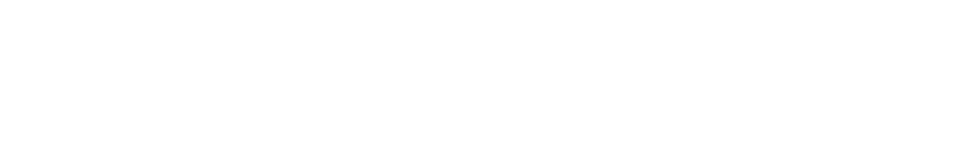
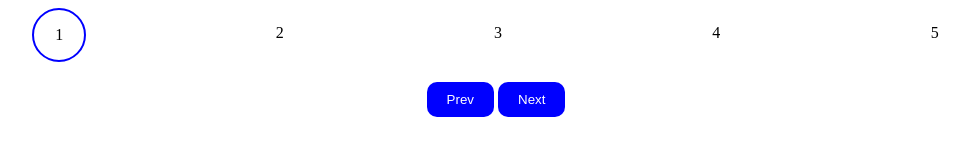
Before and after one commit to acciojob/progress-bar-ManiPoorna, a website: page main.html in a window 1280 px wide. Shown: the whole page, without its empty margins (144-1113 px from the left). Drawn offline with Linux system fonts and the light colour scheme.

Commit message:
created a submission

```diff
--- a/main.html
+++ b/main.html
@@ -8,6 +8,20 @@
 
 <body>
 	<!-- the entire body must be written by student -->
+	<div class="container">
+		<div class="circle active"><p>1</p></div>
+		<div class="circle"><p>2</p></div>
+		<div class="circle"><p>3</p></div>
+		<div class="circle"><p>4</p></div>
+		<div class="circle"><p>5</p></div>
+	</div>
+	<div class="btns">
+		<div>
+			<button id="previous">Prev</button>
+			<button id="next">Next</button>
+		</div>
+	</div>
+	<h1 id="h1"></h1>
     <script type="text/javascript" src="./script.js">
 </script>
 
--- a/script.js
+++ b/script.js
@@ -1 +1,30 @@
 //your JS code here. If required.
+let count = 1;
+const h1 = document.getElementById("h1");
+const circles = document.getElementsByClassName('circle');
+const next = document.getElementById("next");
+const previous = document.getElementById("previous");
+
+next.addEventListener("click",(e)=>{
+	count++;
+	if(count>1){
+		previous.removeAttribute("disabled")
+	}
+	if(count >= 5){
+		next.setAttribute("disabled",true)
+	}
+	for (let i = 0; i < count; i++) {
+		circles[i].classList.add("active");
+	}
+	h1.innerText = count;
+})
+previous.addEventListener("click",(e)=>{
+	count--;
+	if(count == 1){
+		previous.setAttribute("disabled",true)
+	}
+	// for (let i = count; i > ; i++) {
+		circles[count].classList.remove("active");
+	// }
+	h1.innerText = count;
+})
--- a/styles.css
+++ b/styles.css
@@ -1 +1,29 @@
 /*  your css code here. If applicable */
+.container{
+	display : flex;
+	justify-content : space-evenly;
+}
+.circle{
+	display : flex;
+	justify-content : center;
+	width : 50px;
+	height : 50px;
+
+	border-radius : 100%;
+}
+.active{
+	border : 2px solid blue;
+}
+.btns{
+	padding : 20px;
+	display:flex;
+	justify-content : center;
+	gap : 30px;
+}
+button{
+	background : blue;
+	padding : 10px 20px;
+	border: 1px #fff;
+	border-radius : 10px;
+	color : #fff;
+}
```
